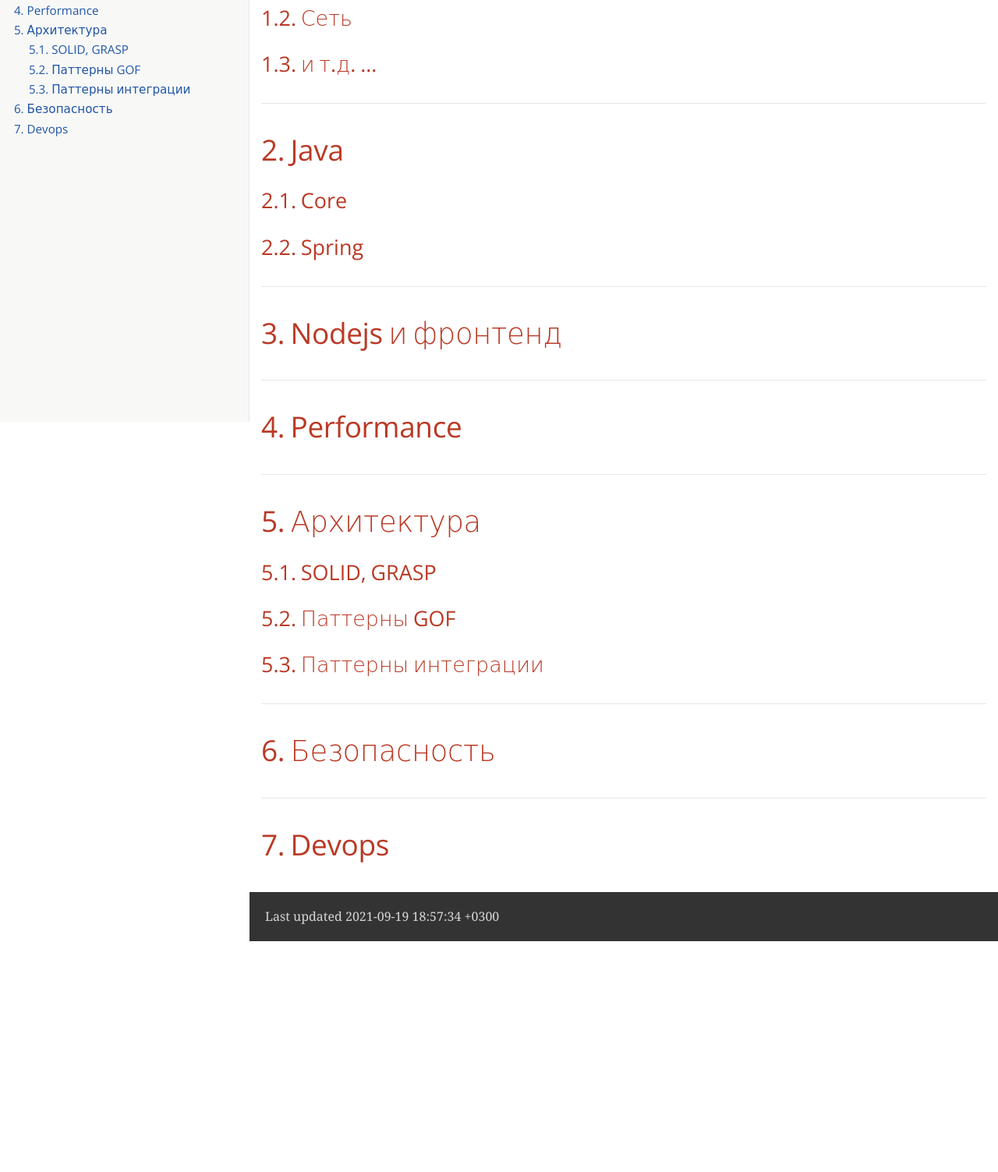
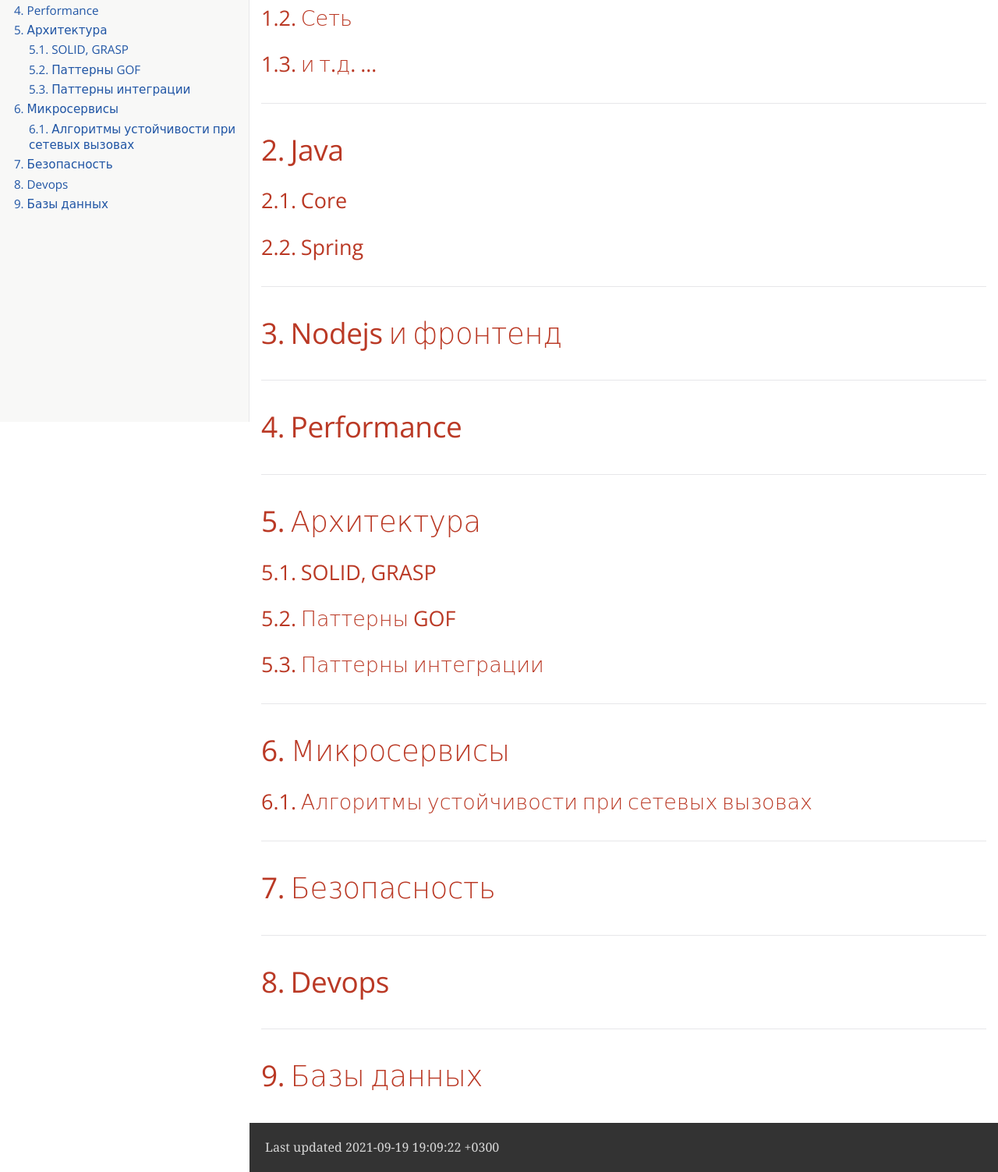
Before and after one commit to Norteko/Norteko.github.io, a website: page index.html in a window 1280 px wide. Shown: the part 259-1762 px from the top of the page at 78% size. Before the commit the page ends 1466 px from the top, so only its background shows below. Drawn offline with nearby package versions, Linux system fonts and the light colour scheme; a web font is replaced by a local one.

Commit message:
structure planning

```diff
--- a/index.html
+++ b/index.html
@@ -466,8 +466,14 @@
 <li><a href="#_паттерны_интеграции">5.3. Паттерны интеграции</a></li>
 </ul>
 </li>
-<li><a href="#_безопасность">6. Безопасность</a></li>
-<li><a href="#_devops">7. Devops</a></li>
+<li><a href="#_микросервисы">6. Микросервисы</a>
+<ul class="sectlevel2">
+<li><a href="#_алгоритмы_устойчивости_при_сетевых_вызовах">6.1. Алгоритмы устойчивости при сетевых вызовах</a></li>
+</ul>
+</li>
+<li><a href="#_безопасность">7. Безопасность</a></li>
+<li><a href="#_devops">8. Devops</a></li>
+<li><a href="#_базы_данных">9. Базы данных</a></li>
 </ul>
 </div>
 </div>
@@ -532,13 +538,28 @@
 </div>
 </div>
 <div class="sect1">
-<h2 id="_безопасность"><a class="anchor" href="#_безопасность"></a>6. Безопасность</h2>
+<h2 id="_микросервисы"><a class="anchor" href="#_микросервисы"></a>6. Микросервисы</h2>
+<div class="sectionbody">
+<div class="sect2">
+<h3 id="_алгоритмы_устойчивости_при_сетевых_вызовах"><a class="anchor" href="#_алгоритмы_устойчивости_при_сетевых_вызовах"></a>6.1. Алгоритмы устойчивости при сетевых вызовах</h3>
+
+</div>
+</div>
+</div>
+<div class="sect1">
+<h2 id="_безопасность"><a class="anchor" href="#_безопасность"></a>7. Безопасность</h2>
 <div class="sectionbody">
 
 </div>
 </div>
 <div class="sect1">
-<h2 id="_devops"><a class="anchor" href="#_devops"></a>7. Devops</h2>
+<h2 id="_devops"><a class="anchor" href="#_devops"></a>8. Devops</h2>
+<div class="sectionbody">
+
+</div>
+</div>
+<div class="sect1">
+<h2 id="_базы_данных"><a class="anchor" href="#_базы_данных"></a>9. Базы данных</h2>
 <div class="sectionbody">
 
 </div>
@@ -546,7 +567,7 @@
 </div>
 <div id="footer">
 <div id="footer-text">
-Last updated 2021-09-19 18:57:34 +0300
+Last updated 2021-09-19 19:09:22 +0300
 </div>
 </div>
 </body>
```
